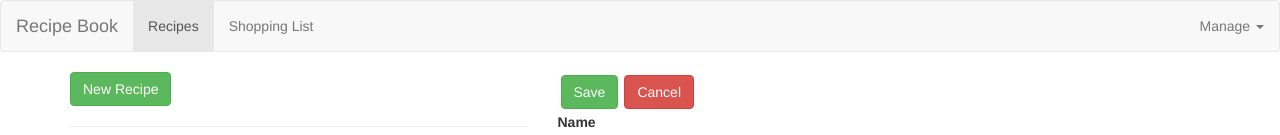
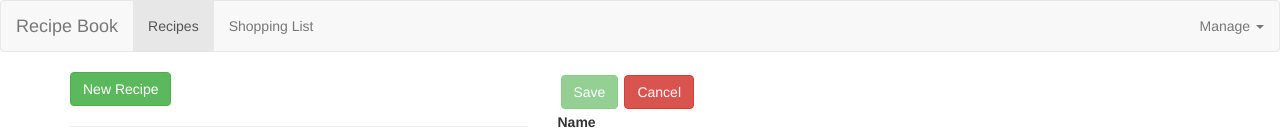
Before and after one commit to melarenina/angularCompleteGuide, an Angular app: page /recipes/new in a window 1280 px wide. Shown: the top 135 px of the page. Built offline with nearby package versions, Linux system fonts and the light colour scheme.

Commit message:
Validating User Input

```diff
--- a/src/app/recipes/recipe-edit/recipe-edit.component.css
+++ b/src/app/recipes/recipe-edit/recipe-edit.component.css
@@ -1,3 +1,7 @@
 button {
     margin: 3px;
 }
+
+input.ng-invalid.ng-touched, textarea.ng-invalid.ng-touched{
+    border: 1px solid red;
+}
--- a/src/app/recipes/recipe-edit/recipe-edit.component.html
+++ b/src/app/recipes/recipe-edit/recipe-edit.component.html
@@ -3,7 +3,10 @@
         <form [formGroup]="recipeForm" (ngSubmit)="onSubmit()">
             <div class="row">
                 <div class="col-xs-12">
-                    <button type="submit" class="btn btn-success"> Save </button>
+                    <button
+                        type="submit"
+                        class="btn btn-success"
+                        [disabled]="!recipeForm.valid"> Save </button>
                     <button type="submit" class="btn btn-danger"> Cancel </button>
                 </div>
             </div>
--- a/src/app/recipes/recipe-edit/recipe-edit.component.ts
+++ b/src/app/recipes/recipe-edit/recipe-edit.component.ts
@@ -1,6 +1,6 @@
 import { Component, OnInit } from '@angular/core';
 import { ActivatedRoute, Params } from '@angular/router';
-import { FormGroup, FormControl, FormArray } from '@angular/forms';
+import { FormGroup, FormControl, FormArray, Validators } from '@angular/forms';
 import { RecipeService } from 'src/app/Services/recipe.service';
 
 @Component({
@@ -49,8 +49,8 @@ export class RecipeEditComponent implements OnInit {
         for (const ingredient of recipe.ingredients){
           recipeIngredients.push(
             new FormGroup({
-              name: new FormControl(ingredient.name),
-              amount: new FormControl(ingredient.amount)
+              name: new FormControl(ingredient.name, Validators.required),     // Pattern to be a positive number, greater than 0
+              amount: new FormControl(ingredient.amount, [Validators.required, Validators.pattern(/^[1-9]+[0-9]*$/)])
             })
           );
         }
@@ -59,9 +59,9 @@ export class RecipeEditComponent implements OnInit {
     }
 
     this.recipeForm = new FormGroup({
-      name: new FormControl(recipeName),
-      imagePath: new FormControl(recipeImagePath),
-      description: new FormControl(recipeDescription),
+      name: new FormControl(recipeName, Validators.required),
+      imagePath: new FormControl(recipeImagePath, Validators.required),
+      description: new FormControl(recipeDescription, Validators.required),
       ingredients: recipeIngredients
     });
   }
@@ -74,8 +74,8 @@ export class RecipeEditComponent implements OnInit {
     // Adding new ingredients to the array
     (this.recipeForm.get('ingredients') as FormArray).push(
       new FormGroup({
-        name: new FormControl(),
-        amount: new FormControl()
+        name: new FormControl(null, Validators.required),
+        amount: new FormControl(null, [Validators.required, Validators.pattern(/^[1-9]+[0-9]*$/)])
       })
     );
   }
```
